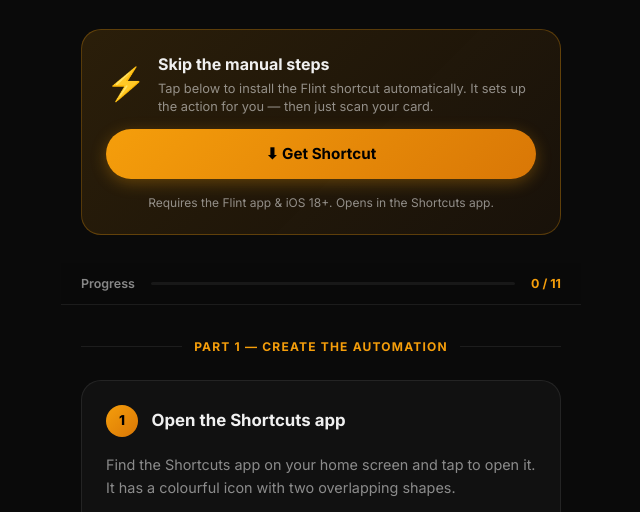
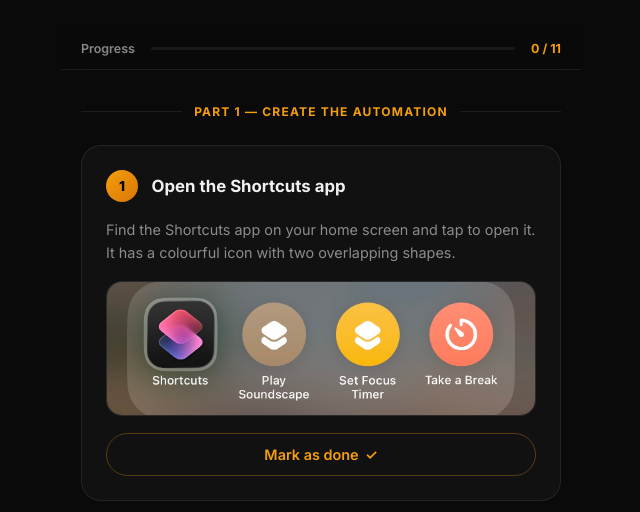
Before and after one commit to blsmdrive/qss, a plain HTML site: page apps/flint-shortcut-setup.html in a window 1280 px wide. Shown: the part 233-745 px from the top of the page, without its empty margins (319-959 px from the left). Drawn offline with Linux system fonts and the light colour scheme.

Commit message:
Remove shortcut download button and file; revert to manual setup flow

```diff
--- a/apps/flint-shortcut-setup.html
+++ b/apps/flint-shortcut-setup.html
@@ -332,71 +332,6 @@
             font-size: 0.85rem;
         }
 
-        /* ---- Shortcut download banner ---- */
-        .shortcut-banner {
-            background: linear-gradient(135deg, rgba(245, 158, 11, 0.14) 0%, rgba(217, 119, 6, 0.07) 100%);
-            border: 1px solid rgba(245, 158, 11, 0.28);
-            border-radius: var(--radius-card);
-            padding: 1.4rem 1.5rem;
-            margin-bottom: 1.75rem;
-            display: flex;
-            flex-direction: column;
-            gap: 0.85rem;
-        }
-
-        .shortcut-banner-top {
-            display: flex;
-            align-items: center;
-            gap: 0.75rem;
-        }
-
-        .shortcut-icon {
-            font-size: 2rem;
-            flex-shrink: 0;
-        }
-
-        .shortcut-banner-top h3 {
-            font-size: 1rem;
-            font-weight: 700;
-            margin-bottom: 0.15rem;
-        }
-
-        .shortcut-banner-top p {
-            font-size: 0.8rem;
-            color: var(--text-muted);
-            line-height: 1.4;
-        }
-
-        .btn-shortcut {
-            display: flex;
-            align-items: center;
-            justify-content: center;
-            gap: 0.5rem;
-            background: linear-gradient(135deg, var(--amber), var(--amber-dark));
-            color: #000;
-            font-family: inherit;
-            font-size: 0.95rem;
-            font-weight: 700;
-            padding: 0.8rem 1.25rem;
-            border-radius: 100px;
-            border: none;
-            text-decoration: none;
-            cursor: pointer;
-            transition: all var(--transition);
-            box-shadow: 0 4px 16px rgba(245, 158, 11, 0.3);
-        }
-
-        .btn-shortcut:hover {
-            transform: translateY(-1px);
-            box-shadow: 0 6px 22px rgba(245, 158, 11, 0.45);
-        }
-
-        .shortcut-note {
-            font-size: 0.75rem;
-            color: var(--text-muted);
-            text-align: center;
-        }
-
         /* ---- Scroll progress sticky ---- */
         .sticky-progress {
             position: sticky;
@@ -455,22 +390,6 @@
             <img src="../assets/flint_dark_logo.png" alt="Flint" class="app-icon">
             <h1>Set Up Your <span class="amber">Flint Shortcut</span></h1>
             <p>Follow these steps to link your Flint Card to iOS Shortcuts. Takes around 2 minutes.</p>
-        </div>
-
-        <!-- Shortcut download banner -->
-        <div class="shortcut-banner">
-            <div class="shortcut-banner-top">
-                <span class="shortcut-icon">⚡</span>
-                <div>
-                    <h3>Skip the manual steps</h3>
-                    <p>Tap below to install the Flint shortcut automatically. It sets up the action for you — then just
-                        scan your card.</p>
-                </div>
-            </div>
-            <a href="../assets/Flint.shortcut" class="btn-shortcut">
-                ⬇ Get Shortcut
-            </a>
-            <p class="shortcut-note">Requires the Flint app &amp; iOS 18+. Opens in the Shortcuts app.</p>
         </div>
 
         <!-- Sticky progress -->
```
Also changed, not shown: 1 other file.
